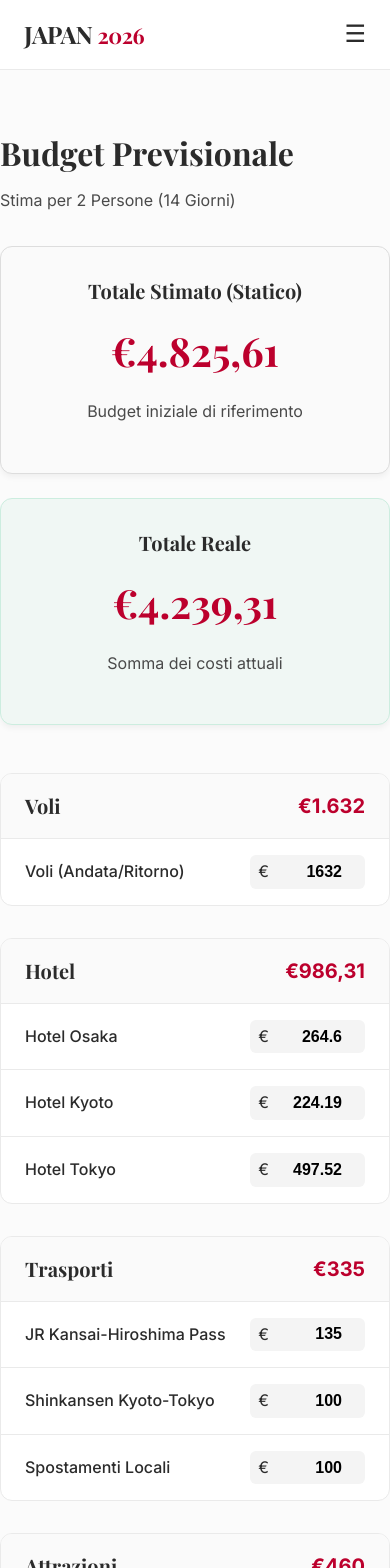
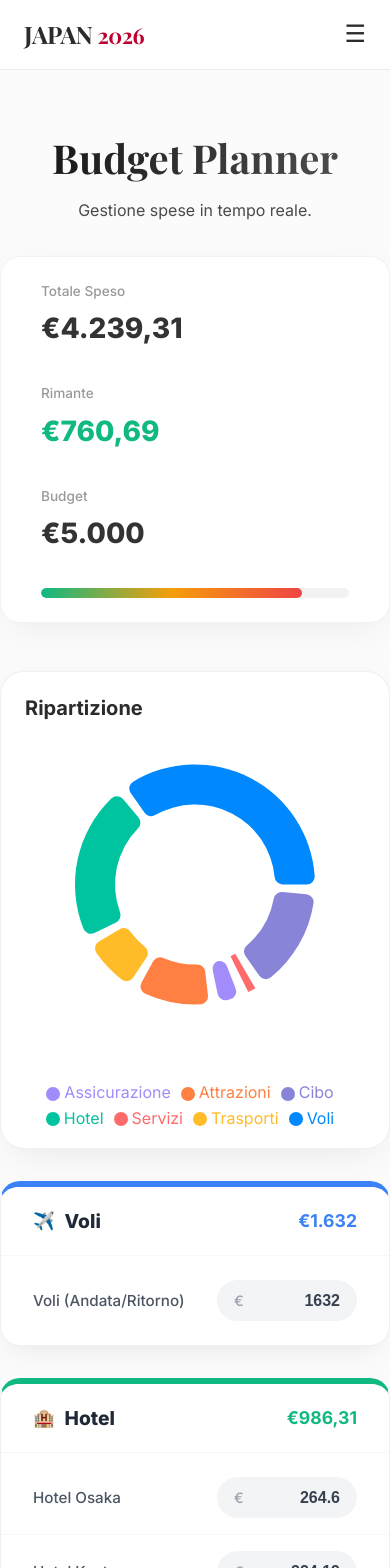
Before and after one commit to NiccoloBert0zzi/JPNSite, a Next.js app: page /budget in a window 390 px wide. Shown: the top 1568 px of the page. Built offline with nearby package versions, Linux system fonts and the light colour scheme; a web font is replaced by a local one.

Commit message:
Revamp Budget Page: Planner UI, Recharts integration, responsive grid, inverted progress bar

```diff
--- a/package.json
+++ b/package.json
@@ -12,7 +12,8 @@
     "canvas-confetti": "^1.9.4",
     "next": "16.1.1",
     "react": "19.2.3",
-    "react-dom": "19.2.3"
+    "react-dom": "19.2.3",
+    "recharts": "^3.6.0"
   },
   "devDependencies": {
     "@types/node": "^20",
--- a/src/app/budget/page.js
+++ b/src/app/budget/page.js
@@ -1,161 +1,393 @@
 "use client";
-import { useState, useEffect } from 'react';
-import { budget } from '@/data/budget';
+import { useState, useEffect } from "react";
+import { budget } from "@/data/budget";
+import BudgetChart from "@/components/BudgetChart";
+
+const CATEGORY_COLORS = {
+    Voli: "#3B82F6",
+    Hotel: "#10B981",
+    Trasporti: "#F59E0B",
+    Attrazioni: "#F97316",
+    Assicurazione: "#8B5CF6",
+    Servizi: "#EF4444",
+    Cibo: "#6366F1",
+};
+
+const CATEGORY_ICONS = {
+    Voli: "✈️",
+    Hotel: "🏨",
+    Trasporti: "🚆",
+    Attrazioni: "⛩️",
+    Assicurazione: "🛡️",
+    Servizi: "📱",
+    Cibo: "🍱",
+};
 
 export default function BudgetPage() {
     const [items, setItems] = useState([]);
     const [loading, setLoading] = useState(true);
 
     useEffect(() => {
-        fetch('/api/reservations')
-            .then(res => res.json())
-            .then(data => {
+        fetch("/api/reservations")
+            .then((res) => res.json())
+            .then((data) => {
                 setItems(data);
                 setLoading(false);
             })
-            .catch(err => console.error(err));
+            .catch((err) => console.error(err));
     }, []);
 
     const updateCost = async (itemLabel, newCost) => {
-        const updatedItems = items.map(i =>
+        const updatedItems = items.map((i) =>
             i.item === itemLabel ? { ...i, cost: parseFloat(newCost) || 0 } : i
         );
         setItems(updatedItems);
 
         try {
-            await fetch('/api/reservations', {
-                method: 'POST',
-                headers: { 'Content-Type': 'application/json' },
-                body: JSON.stringify(updatedItems)
+            await fetch("/api/reservations", {
+                method: "POST",
+                headers: { "Content-Type": "application/json" },
+                body: JSON.stringify(updatedItems),
             });
         } catch (error) {
             console.error("Failed to save cost", error);
         }
     };
 
-    // Calculate totals
     const totalDynamic = items.reduce((acc, curr) => acc + (curr.cost || 0), 0);
+    const budgetLimit = budget.totalSafe;
+    const remaining = budgetLimit - totalDynamic;
+    const percentageUsed = Math.min((totalDynamic / budgetLimit) * 100, 100);
 
-    // Group by category
-    const categories = ['Voli', 'Hotel', 'Trasporti', 'Attrazioni', 'Assicurazione', 'Servizi', 'Cibo'];
-    const groupedItems = categories.map(cat => {
-        const catItems = items.filter(i => i.category === cat);
+    const categories = [
+        "Voli",
+        "Hotel",
+        "Trasporti",
+        "Attrazioni",
+        "Assicurazione",
+        "Servizi",
+        "Cibo",
+    ];
+
+    const groupedItems = categories
+        .map((cat) => {
+            const catItems = items.filter((i) => i.category === cat);
             const catTotal = catItems.reduce((acc, curr) => acc + (curr.cost || 0), 0);
             return { category: cat, items: catItems, total: catTotal };
-    }).filter(g => g.items.length > 0);
+        })
+        .filter((g) => g.items.length > 0);
 
     return (
         <div className="section container">
-            <h1>Budget Previsionale</h1>
-            <p>Stima per 2 Persone (14 Giorni)</p>
+            <header className="page-header">
+                <h1>Budget Planner</h1>
+                <p>Gestione spese in tempo reale.</p>
+            </header>
 
-            <div className="grid grid-2" style={{ marginBottom: '3rem', marginTop: '2rem' }}>
-                <div className="card total-card">
-                    <h3>Totale Stimato (Statico)</h3>
-                    <div className="total-amount">€{budget.totalSafe.toLocaleString('it-IT')}</div>
-                    <p>Budget iniziale di riferimento</p>
+            <div className="sticky-summary">
+                <div className="summary-card">
+                    <span className="label">Totale Speso</span>
+                    <span className="value">€{totalDynamic.toLocaleString("it-IT")}</span>
                 </div>
-                <div className="card total-card safe">
-                    <h3>Totale Reale</h3>
-                    <div className="total-amount">€{totalDynamic.toLocaleString('it-IT')}</div>
-                    <p>Somma dei costi attuali</p>
+                <div className="summary-card highlight">
+                    <span className="label">Rimante</span>
+                    <span className="value">€{remaining.toLocaleString("it-IT")}</span>
+                </div>
+                <div className="summary-card">
+                    <span className="label">Budget</span>
+                    <span className="value">€{budgetLimit.toLocaleString("it-IT")}</span>
+                </div>
+
+                <div className="progress-bar">
+                    <div className="fill" style={{ width: `${percentageUsed}%` }}></div>
                 </div>
             </div>
 
-            <div className="budget-groups">
-                {loading ? <p>Caricamento...</p> : groupedItems.map((group) => (
-                    <div key={group.category} className="category-group">
-                        <div className="group-header">
-                            <h2>{group.category}</h2>
-                            <span className="group-total">€{group.total.toLocaleString('it-IT')}</span>
+            <div className="dashboard-grid">
+                <div className="chart-section">
+                    <div className="chart-card">
+                        <h3>Ripartizione</h3>
+                        <BudgetChart data={groupedItems} />
+                    </div>
                 </div>
 
-                        <div className="items-list">
+                <div className="planner-section">
+                    {loading ? (
+                        <div className="loading">Caricamento budget...</div>
+                    ) : (
+                        <div className="planner-grid">
+                            {groupedItems.map((group) => {
+                                const color = CATEGORY_COLORS[group.category] || "#999";
+                                const icon = CATEGORY_ICONS[group.category] || "📦";
+
+                                return (
+                                    <div
+                                        key={group.category}
+                                        className="planner-card"
+                                        style={{ borderTop: `6px solid ${color}` }}
+                                    >
+                                        <div className="card-header">
+                                            <div className="header-title">
+                                                <span className="icon">{icon}</span>
+                                                <h2>{group.category}</h2>
+                                            </div>
+                                            <span className="category-total" style={{ color }}>
+                                                €{group.total.toLocaleString("it-IT")}
+                                            </span>
+                                        </div>
+
+                                        <div className="card-body">
                                             {group.items.map((item) => (
-                                <div key={item.item} className="cost-row">
-                                    <span className="cost-label">{item.item}</span>
-                                    <div className="cost-input-wrapper">
-                                        <span>€</span>
+                                                <div key={item.item} className="budget-row">
+                                                    <span className="row-label">{item.item}</span>
+                                                    <div className="input-group">
+                                                        <span className="currency">€</span>
                                                         <input
                                                             type="number"
-                                            value={item.cost || ''}
-                                            onChange={(e) => updateCost(item.item, e.target.value)}
-                                            className="cost-input"
+                                                            value={item.cost || ""}
+                                                            onChange={(e) =>
+                                                                updateCost(item.item, e.target.value)
+                                                            }
+                                                            placeholder="0"
                                                         />
                                                     </div>
                                                 </div>
                                             ))}
                                         </div>
                                     </div>
-                ))}
+                                );
+                            })}
+                        </div>
+                    )}
+                </div>
             </div>
 
             <style jsx>{`
-                .total-card {
+        .page-header {
           text-align: center;
-                    background: #fafafa;
-                    border-color: #ddd;
-                    padding: 2rem;
-                    border-radius: 12px;
-                    border: 1px solid #ddd;
+          margin-bottom: 2rem;
         }
-                .total-card.safe {
-                    background: #f0f7f4;
-                    border-color: #cceddf;
-                }
-                .total-amount {
-                    font-family: var(--font-display);
+        .page-header h1 {
           font-size: 2.5rem;
-                    font-weight: 700;
-                    color: var(--primary);
-                    margin: 1rem 0;
+          background: linear-gradient(to right, #111, #555);
+          -webkit-background-clip: text;
+          -webkit-text-fill-color: transparent;
         }
 
-                .category-group {
-                    margin-bottom: 2rem;
-                    background: white;
-                    border: 1px solid var(--border);
-                    border-radius: 12px;
+        .sticky-summary {
+          position: sticky;
+          top: 80px;
+          z-index: 90;
+          background: rgba(255, 255, 255, 0.95);
+          backdrop-filter: blur(10px);
+          border: 1px solid rgba(0, 0, 0, 0.05);
+          border-radius: 20px;
+          padding: 1.5rem 2.5rem;
+          box-shadow: 0 10px 40px -10px rgba(0, 0, 0, 0.08);
+          margin-bottom: 3rem;
+          display: flex;
+          align-items: center;
+          justify-content: space-between;
+          flex-wrap: wrap;
+          gap: 2rem;
+        }
+
+        .summary-card {
+          display: flex;
+          flex-direction: column;
+          min-width: 150px;
+        }
+        .summary-card.highlight .value {
+          color: ${remaining < 0 ? "#EF4444" : "#10B981"};
+        }
+        .label {
+          font-size: 0.85rem;
+          color: #999;
+          font-weight: 500;
+          margin-bottom: 0.25rem;
+        }
+        .value {
+          font-size: 1.75rem;
+          font-weight: 800;
+          font-family: var(--font-base);
+          color: #333;
+        }
+
+        .progress-bar {
+          width: 100%;
+          height: 10px;
+          background: rgba(0, 0, 0, 0.05);
+          border-radius: 999px;
           overflow: hidden;
         }
+        .fill {
+          height: 100%;
+          background: linear-gradient(90deg, #10b981, #f59e0b, #ef4444);
+          border-radius: 999px;
+        }
 
-                .group-header {
-                    background: #fafafa;
-                    padding: 1rem 1.5rem;
-                    border-bottom: 1px solid var(--border);
+        .dashboard-grid {
+          display: grid;
+          grid-template-columns: minmax(340px, 520px) 1fr;
+          gap: 2rem;
+          align-items: start;
+        }
+
+        .chart-card {
+          background: white;
+          border-radius: 24px;
+          box-shadow: 0 10px 40px -12px rgba(0, 0, 0, 0.1);
+          border: 1px solid rgba(0, 0, 0, 0.06);
+          padding: 1.5rem 1.5rem 0.75rem;
+          position: sticky;
+          top: 190px;
+        }
+
+        .chart-card h3 {
+          font-size: 1.25rem;
+          margin-bottom: 1rem;
+          font-family: var(--font-base);
+          font-weight: 700;
+        }
+
+        .planner-section {
+          min-width: 0;
+        }
+
+.planner-grid {
+  column-count: 2;
+  column-gap: 1.5rem;
+}
+
+.planner-card {
+  display: inline-block;
+  width: 100%;
+  margin-bottom: 1.5rem;
+
+  background: #ffffff;
+  border-radius: 20px;
+  border: 1px solid rgba(0, 0, 0, 0.06);
+  box-shadow: 0 10px 30px -12px rgba(0, 0, 0, 0.12);
+
+  overflow: hidden;
+  break-inside: avoid;
+  -webkit-column-break-inside: avoid;
+  page-break-inside: avoid;
+}
+
+
+
+        .card-header {
+          padding: 1.25rem 2rem;
+          background: white;
+          border-bottom: 1px solid #f7f7f7;
           display: flex;
           justify-content: space-between;
           align-items: center;
         }
-                .group-header h2 { margin: 0; font-size: 1.25rem; }
-                .group-total { font-weight: 700; font-size: 1.25rem; color: var(--primary); }
 
-                .cost-row {
+        .header-title {
+          display: flex;
+          align-items: center;
+          gap: 0.6rem;
+        }
+
+        .icon {
+          font-size: 1.1rem;
+        }
+
+        .card-header h2 {
+          margin: 0;
+          font-size: 1.2rem;
+          font-weight: 800;
+          color: #1f2937;
+          font-family: var(--font-base);
+        }
+
+        .category-total {
+          font-weight: 700;
+          font-size: 1.1rem;
+          font-family: var(--font-base);
+        }
+
+        .card-body {
+          padding: 0.5rem 0;
+        }
+
+        .budget-row {
           display: flex;
           justify-content: space-between;
           align-items: center;
-                    padding: 1rem 1.5rem;
-                    border-bottom: 1px solid var(--border);
+          padding: 1rem 2rem;
+          border-bottom: 1px solid #f7f7f7;
         }
-                .cost-row:last-child { border-bottom: none; }
-                .cost-label { font-weight: 500; }
+        .budget-row:last-child {
+          border-bottom: none;
+        }
 
-                .cost-input-wrapper {
+        .row-label {
+          font-size: 0.95rem;
+          font-weight: 500;
+          color: #4b5563;
+        }
+
+        .input-group {
           display: flex;
           align-items: center;
-                    gap: 0.5rem;
-                    background: #f4f4f4;
-                    padding: 0.25rem 0.5rem;
-                    border-radius: 6px;
+          background: #f3f4f6;
+          padding: 0.5rem 1rem;
+          border-radius: 50px;
+          border: 1px solid transparent;
+          transition: all 0.2s;
+          width: 140px;
         }
-                .cost-input {
+        .input-group:focus-within {
+          background: white;
+          border-color: #ddd;
+          box-shadow: 0 0 0 4px rgba(0, 0, 0, 0.03);
+        }
+        .currency {
+          color: #9ca3af;
+          font-size: 0.9rem;
+          margin-right: 0.5rem;
+          font-weight: 500;
+        }
+        .input-group input {
           background: transparent;
           border: none;
-                    width: 80px;
+          width: 100%;
           text-align: right;
           font-weight: 600;
+          color: #374151;
           font-size: 1rem;
           outline: none;
+        }
+
+        input::-webkit-outer-spin-button,
+        input::-webkit-inner-spin-button {
+          -webkit-appearance: none;
+          margin: 0;
+        }
+
+        .loading {
+          text-align: center;
+          color: #888;
+          margin-top: 3rem;
+        }
+
+        @media (max-width: 1100px) {
+          .dashboard-grid {
+            grid-template-columns: 1fr;
+          }
+
+          .chart-card {
+            position: relative;
+            top: 0;
+          }
+
+  .planner-grid {
+    column-count: 1;
+  }
         }
       `}</style>
         </div>
--- /dev/null
+++ b/src/components/BudgetChart.js
@@ -0,0 +1,55 @@
+"use client";
+import { PieChart, Pie, Cell, ResponsiveContainer, Tooltip, Legend } from 'recharts';
+
+const COLORS = {
+    'Voli': '#0088FE',
+    'Hotel': '#00C49F',
+    'Trasporti': '#FFBB28',
+    'Attrazioni': '#FF8042',
+    'Assicurazione': '#A28BFB',
+    'Servizi': '#FF6B6B',
+    'Cibo': '#8884d8'
+};
+
+export default function BudgetChart({ data }) {
+    // Transform groups into chart-friendly format
+    const chartData = data.map(group => ({
+        name: group.category,
+        value: group.total
+    })).filter(d => d.value > 0);
+
+    return (
+        <div style={{ width: '100%', height: 400 }}>
+            <ResponsiveContainer>
+                <PieChart>
+                    <Pie
+                        data={chartData}
+                        cx="50%"
+                        cy="45%"
+                        innerRadius={80}
+                        outerRadius={120}
+                        paddingAngle={5}
+                        dataKey="value"
+                        stroke="none"
+                        cornerRadius={8}
+                    >
+                        {chartData.map((entry, index) => (
+                            <Cell key={`cell-${index}`} fill={COLORS[entry.name] || '#ccc'} />
+                        ))}
+                    </Pie>
+                    <Tooltip
+                        formatter={(value) => `€${value.toLocaleString('it-IT')}`}
+                        contentStyle={{ borderRadius: '12px', border: 'none', boxShadow: '0 4px 12px rgba(0,0,0,0.1)' }}
+                    />
+                    <Legend
+                        iconType="circle"
+                        layout="horizontal"
+                        verticalAlign="bottom"
+                        align="center"
+                        wrapperStyle={{ paddingTop: '20px' }}
+                    />
+                </PieChart>
+            </ResponsiveContainer>
+        </div>
+    );
+}
--- a/src/data/budget.js
+++ b/src/data/budget.js
@@ -1,6 +1,6 @@
 export const budget = {
     totalNoFood: 4175.61,
-    totalSafe: 4825.61,
+    totalSafe: 5000.00,
     breakdown: [
         { category: 'Voli', amount: 1632.00, note: 'Andata/Ritorno x2' },
         { category: 'Hotel', amount: 986.31, note: 'Osaka, Kyoto, Tokyo' },
```
Also changed, not shown: 1 other file (tests, documents, lock files or other folders). Lines whose indentation alone changed are shown as unchanged.
